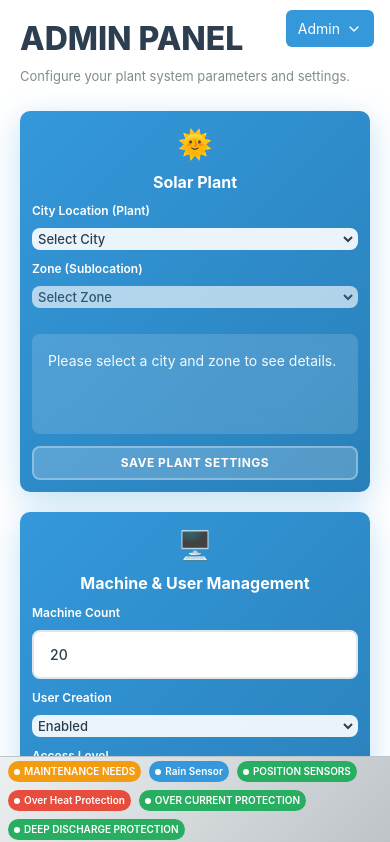
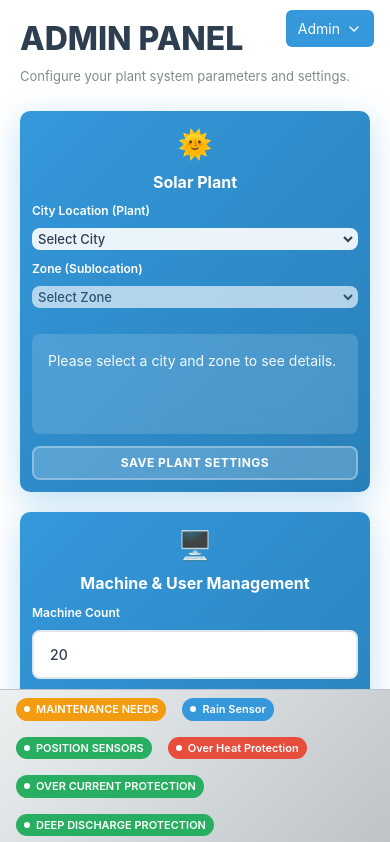
Before and after one commit to Ayushh004/solar_frontend, a React (Vite) app: page / in a window 390 px wide. Shown: the top 842 px of the page. Built offline with nearby package versions, Linux system fonts and the light colour scheme.

Commit message:
Responsive design fixes added_01

```diff
--- a/src/App.css
+++ b/src/App.css
@@ -7,19 +7,19 @@
 
 /* Body & HTML */
 body, html {
-  height: auto;               /* 100% ki jagah auto */
-  min-height: 100%;           /* ensure stretch */
+  height: auto;
+  min-height: 100%;
   font-family: -apple-system, BlinkMacSystemFont, 'Segoe UI', Roboto, Oxygen, Ubuntu, sans-serif;
   background: #f5f7fa;
-  overflow-x: hidden;         /* horizontal scroll avoid */
-  overflow-y: auto;           /* vertical scroll allow */
+  overflow-x: hidden;
+  overflow-y: auto;
 }
 
 /* App Container */
 .app-container {
   display: flex;
-  min-height: 100vh;          /* viewport ke height tak stretch kare */
-  overflow: visible;          /* hidden remove */
+  min-height: 100vh;
+  overflow: visible;
   flex-direction: row;
 }
 
@@ -28,9 +28,9 @@ body, html {
   flex: 1;
   background: white;
   padding: 30px;
-  overflow-y: auto;           /* scroll allow */
-      /* status bar overlap ke liye space */
-  margin-left: 280px;         /* desktop ke liye sidebar space */
+  overflow-y: auto;
+  margin-left: 280px;
+  padding-bottom: 180px;  /* Fixed extra space for StatusBar overlap */
 }
 
 /* Scrollbar styling */
@@ -169,11 +169,11 @@ select:focus {
     flex-direction: column;
   }
 
- .main-content {
+  .main-content {
     margin-left: 0;
     padding: 20px;
     overflow-y: auto;
-    /* mobile par bhi bottom gap */
+    padding-bottom: 180px; /* Mobile par bhi extra space */
   }
 }
 
@@ -239,18 +239,13 @@ select:focus {
   border-bottom: none;
 }
 
-/* Font scaling (Tablet / Mobile) */
+/* Font scaling */
 @media (max-width: 1024px) {
   body {
     font-size: 15px;
   }
 }
 @media (max-width: 768px) {
-    .main-content {
-    margin-left: 0;
-    padding: 20px;
-    overflow-y: auto;
-  }
   body {
     font-size: 14px;
   }
--- a/src/components/StatusBar.css
+++ b/src/components/StatusBar.css
@@ -3,15 +3,15 @@
   bottom: 0;
   left: 280px;
   right: 0;
-  height: 50px;
   background: linear-gradient(135deg, #ecf0f1, #bdc3c7);
   border-top: 1px solid #bdc3c7;
   display: flex;
   align-items: center;
   justify-content: space-between;
-  padding: 0 24px;
+  padding: 8px 16px;   /* height auto, padding se control */
   z-index: 1000;
   backdrop-filter: blur(10px);
+  flex-wrap: wrap;     /* multiple lines ke liye */
 }
 
 .status-items {
@@ -23,9 +23,9 @@
 .status-item {
   display: flex;
   align-items: center;
-  gap: 8px;
-  padding: 6px 12px;
-  border-radius: 20px;
+  gap: 6px;
+  padding: 4px 10px;
+  border-radius: 16px;
   font-size: 12px;
   font-weight: 600;
   color: white;
@@ -40,8 +40,8 @@
 }
 
 .status-indicator {
-  width: 8px;
-  height: 8px;
+  width: 6px;
+  height: 6px;
   border-radius: 50%;
   background: currentColor;
   animation: pulse 2s infinite;
@@ -63,12 +63,6 @@
   background: #27ae60;
 }
 
-.status-info {
-  color: #7f8c8d;
-  font-size: 12px;
-  font-weight: 500;
-}
-
 @keyframes pulse {
   0%, 100% {
     opacity: 1;
@@ -81,63 +75,13 @@
 @media (max-width: 768px) {
   .status-bar {
     left: 0;
-    padding: 0 16px;
-    height: auto;
     flex-direction: column;
-    justify-content: center;
-    gap: 8px;
-  }
-
-  .status-items {
-    gap: 8px;
+    align-items: flex-start;
+    gap: 4px;
   }
 
   .status-item {
     font-size: 11px;
-    padding: 4px 8px;
-  }
-
-  .status-info {
-    font-size: 11px;
+    padding: 3px 8px;
   }
 }
-
-
-/* For tablet */
-@media (max-width: 1024px) {
-  body {
-    font-size: 15px;
-  }
-}
-
-/* For mobile */
-@media (max-width: 768px) {
-  .status-bar {
-   height: auto;          /* automatic adjust */
-    padding: 4px 8px;
-    gap: 4px;
-    flex-wrap: wrap;
-  }
-    .status-item {
-    font-size: 10px;       /* font chhota */
-    padding: 3px 6px;      /* padding kam */
-    gap: 4px;              /* icon aur text ka gap kam */
-    border-radius: 12px;   /* thoda compact rounded */
-  }
-
-  .status-indicator {
-    width: 6px;            /* indicator chhota */
-    height: 6px;
-  }
-
-  body {
-    font-size: 14px;
-  }
-}
-
-/* For small phones */
-@media (max-width: 480px) {
-  body {
-    font-size: 13px;
-  }
-}
```
